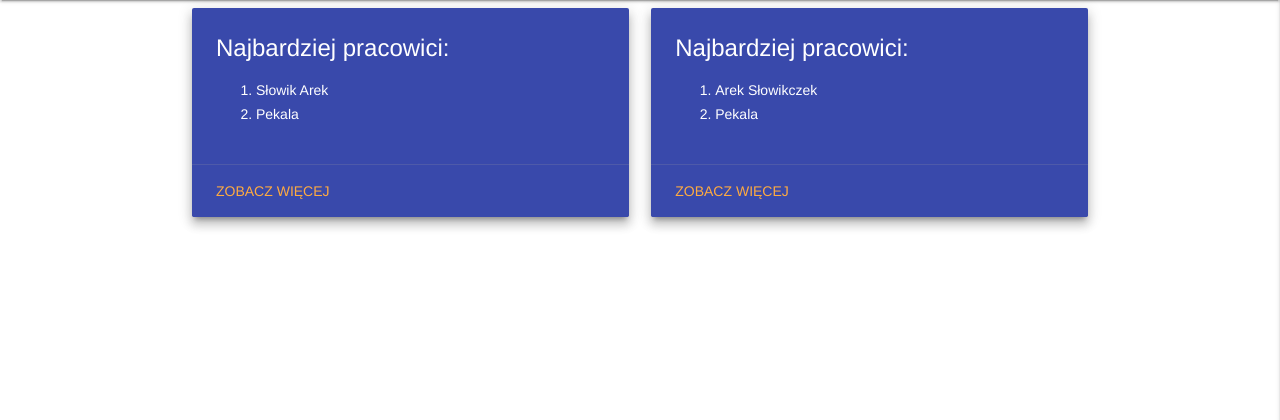
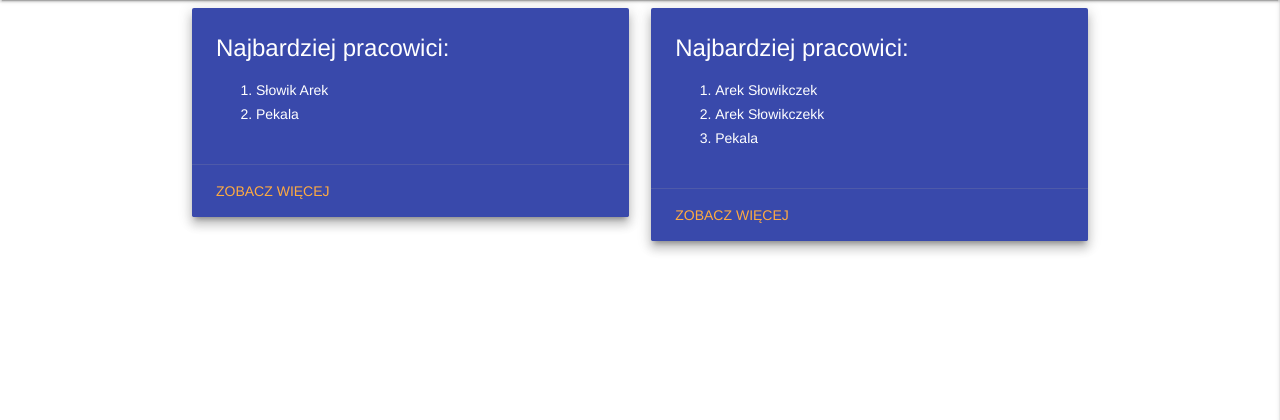
Before and after one commit to MazdyxX/WebApp-noname-, a Flask app: page /teacher/ in a window 1280 px wide. Shown: the part 64-484 px from the top of the page. Run offline with Flask 2, Linux system fonts and the light colour scheme; some libraries are stand-ins or nearby versions.

Commit message:
Update teacher.html

```diff
--- a/SchoolApp/teacherApp/templates/teacher.html
+++ b/SchoolApp/teacherApp/templates/teacher.html
@@ -47,6 +47,7 @@
                             <span class="card-title">Najbardziej pracowici:</span>
                             <ol>
                                 <li>Arek Słowikczek</li>
+                                <li>Arek Słowikczekk</li>
                                 <li>Pekala</li>
                             </ol>
                         </div>
```
